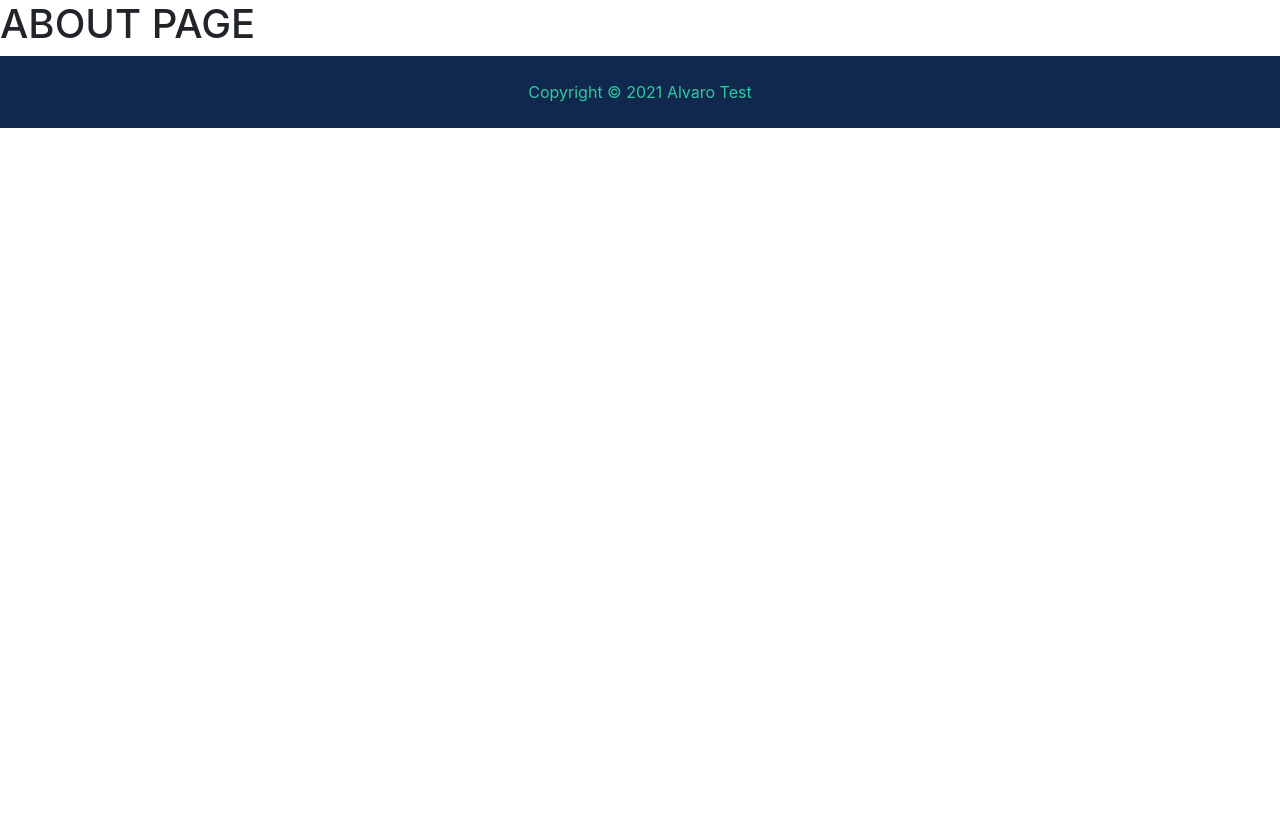
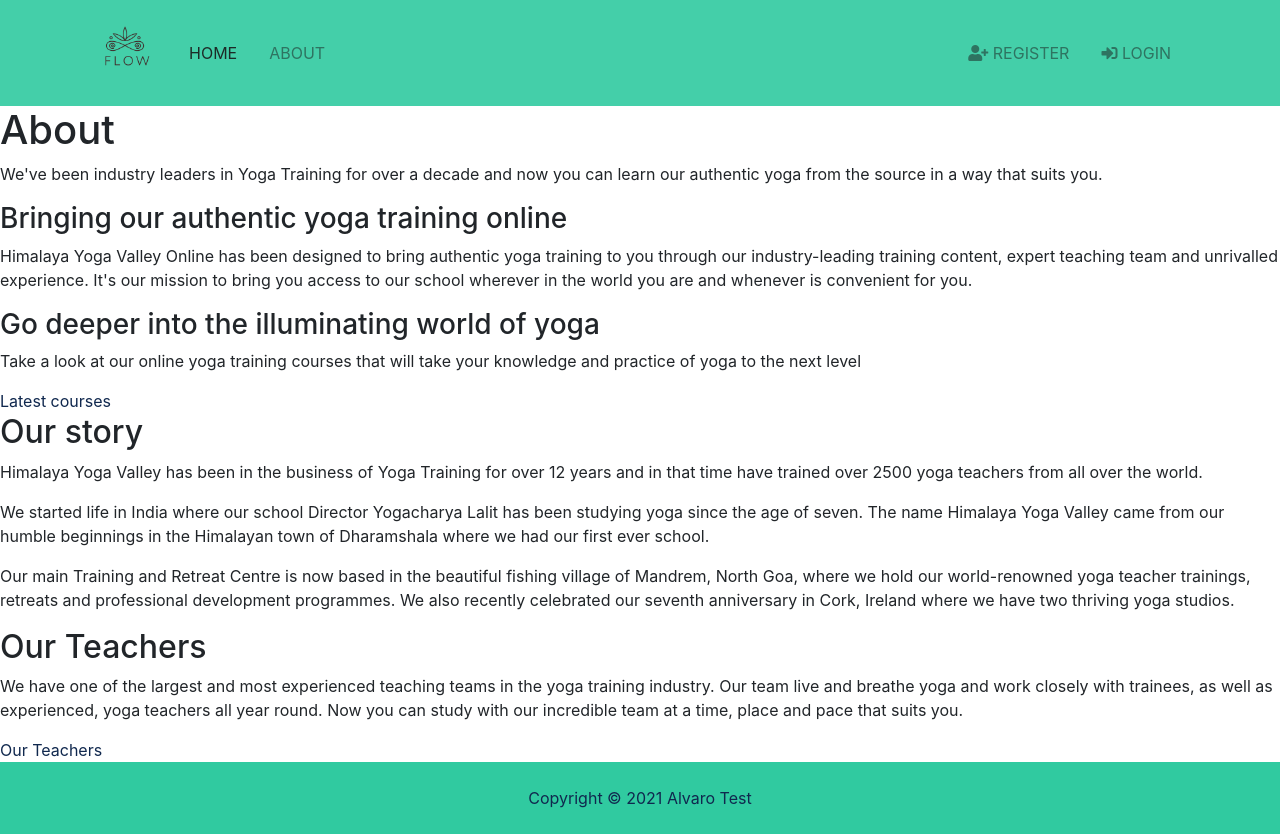
Before and after one commit to AlvaroEtxague/yoga-app, a Django app: page /about in a window 1280 px wide. Before the commit the page ends 128 px from the top, so only its background shows below. Run offline with Django 3.2, Linux system fonts and the light colour scheme; some libraries are stand-ins or nearby versions.

Commit message:
Updating about.html

```diff
--- a/templates/components/footer.html
+++ b/templates/components/footer.html
@@ -1,5 +1,5 @@
 <!-- Footer -->
-<footer id="main-footer" class="py-4 bg-primary text-secondary text-center">
+<footer id="main-footer" class="py-4 bg-secondary text-primary text-center">
     Copyright &copy;
     <span class="year"></span> Alvaro Test
 </footer>
--- a/templates/components/navbar.html
+++ b/templates/components/navbar.html
@@ -0,0 +1,36 @@
+  {% load static %}
+
+  <!-- Navbar -->
+  <nav class="navbar navbar-expand-lg navbar-light bg-secondary sticky-top">
+    <div class="container">
+      <a class="navbar-brand" href="{% url 'index' %}">
+        <img src="{% static 'img/logo.png' %}" class="logo" alt="">
+      </a>
+      <button class="navbar-toggler" type="button" data-toggle="collapse" data-target="#navbarNavAltMarkup">
+        <span class="navbar-toggler-icon"></span>
+      </button>
+      <div class="collapse navbar-collapse" id="navbarNavAltMarkup">
+        <ul class="navbar-nav">
+          <li class="nav-item active mr-3">
+            <a class="nav-link" href="{% url 'index' %}">Home</a>
+          </li>
+          <li class="nav-item mr-3">
+            <a class="nav-link" href="{% url 'about' %}">About</a>
+          </li>
+        </ul>
+
+        <ul class="navbar-nav ml-auto">
+          <li class="nav-item mr-3">
+            <a class="nav-link" href="register.html">
+              <i class="fas fa-user-plus"></i> Register</a>
+          </li>
+          <li class="nav-item mr-3">
+            <a class="nav-link" href="login.html">
+              <i class="fas fa-sign-in-alt"></i>
+
+              Login</a>
+          </li>
+        </ul>
+      </div>
+    </div>
+  </nav>
--- /dev/null
+++ b/templates/courses/courses.html
@@ -0,0 +1,5 @@
+{% extends "base.html" %}
+
+{% block content %}
+    <h1>COURSES PAGE</h1>
+{% endblock %}
--- a/templates/pages/about.html
+++ b/templates/pages/about.html
@@ -1,5 +1,35 @@
 {% extends "base.html" %}
 
 {% block content %}
-    <h1>ABOUT PAGE</h1>
+<section>
+<h1>About</h1>
+    <p>We've been industry leaders in Yoga Training for over a decade and now you can learn our authentic yoga from the source in a way that suits you.</p>
+</section>
+
+<section>
+    <h3>Bringing our authentic yoga training online</h3>
+    <p>Himalaya Yoga Valley Online has been designed to bring authentic yoga training to you through our industry-leading training content, expert teaching team and unrivalled experience. It's our mission to bring you access to our school wherever in the world you are and whenever is convenient for you.</p>
+</section>
+
+<section>
+    <h3>Go deeper into the illuminating world of yoga</h3>
+    <p>Take a look at our online yoga training courses that will take your knowledge and practice of yoga to the next level</p>
+    <a class="button button-primary" href="">Latest courses</a>
+</section>
+
+<section>
+    <h2>Our story</h2>
+    <p>Himalaya Yoga Valley has been in the business of Yoga Training for over 12 years and in that time have trained over 2500 yoga teachers from all over the world. </p>
+    <p>We started life in India where our school Director Yogacharya Lalit has been studying yoga since the age of seven. The name Himalaya Yoga Valley came from our humble beginnings in the Himalayan town of Dharamshala where we had our first ever school.</p>
+    <p>Our main Training and Retreat Centre is now based in the beautiful fishing village of Mandrem, North Goa, where we hold our world-renowned yoga teacher trainings, retreats and professional development programmes. We also recently celebrated our seventh anniversary in Cork, Ireland where we have two thriving yoga studios.</p>
+</section>
+
+<section>
+    <h2>Our Teachers</h2>
+    <p>We have one of the largest and most experienced teaching teams in the yoga training industry. Our team live and breathe yoga and work closely with trainees, as well as experienced, yoga teachers all year round. Now you can study with our incredible team at a time, place and pace that suits you.</p>
+    <a class="button button-primary" href="">Our Teachers</a>
+</section>
+
+
+
 {% endblock %}
--- a/yoga_app/static/css/style.css
+++ b/yoga_app/static/css/style.css
@@ -34,7 +34,7 @@ img {
     background: rgba(51, 51, 51, 0.8); }
 
 #services {
-  background: url(../img/building.jpg) no-repeat top center fixed;
+  /* background: url(../img/alvaro.jpg) no-repeat top center fixed; */
   min-height: 300px;
   position: relative;
   overflow: hidden; }
@@ -48,7 +48,7 @@ img {
     background: rgba(32, 134, 107, 0.8); }
 
 #showcase-inner {
-  background: url(../img/building.jpg) no-repeat top center fixed;
+  /* background: url(../img/alvaro.jpg) no-repeat top center fixed; */
   position: relative;
   overflow: hidden;
   min-height: 200px; }
```
